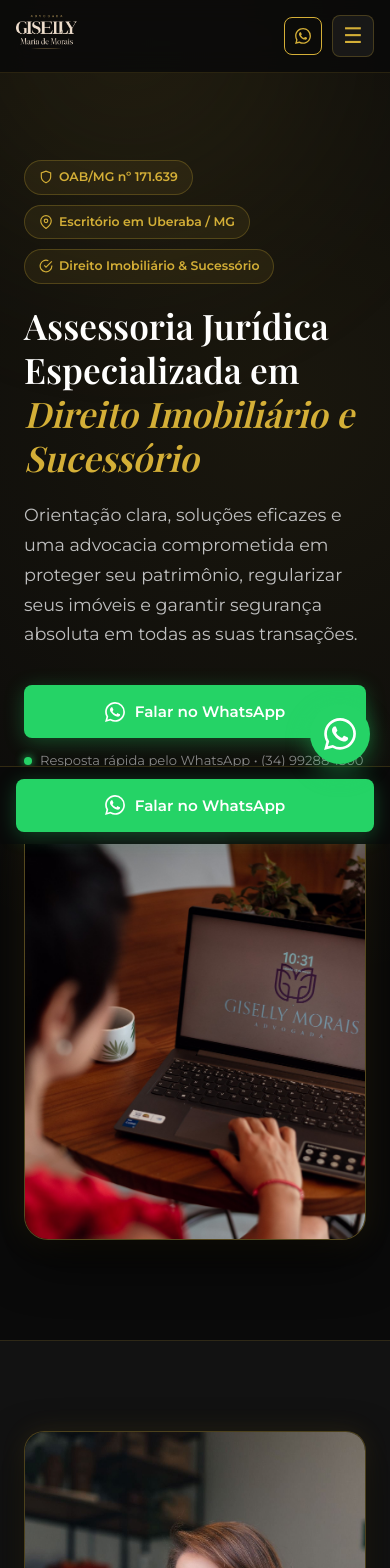
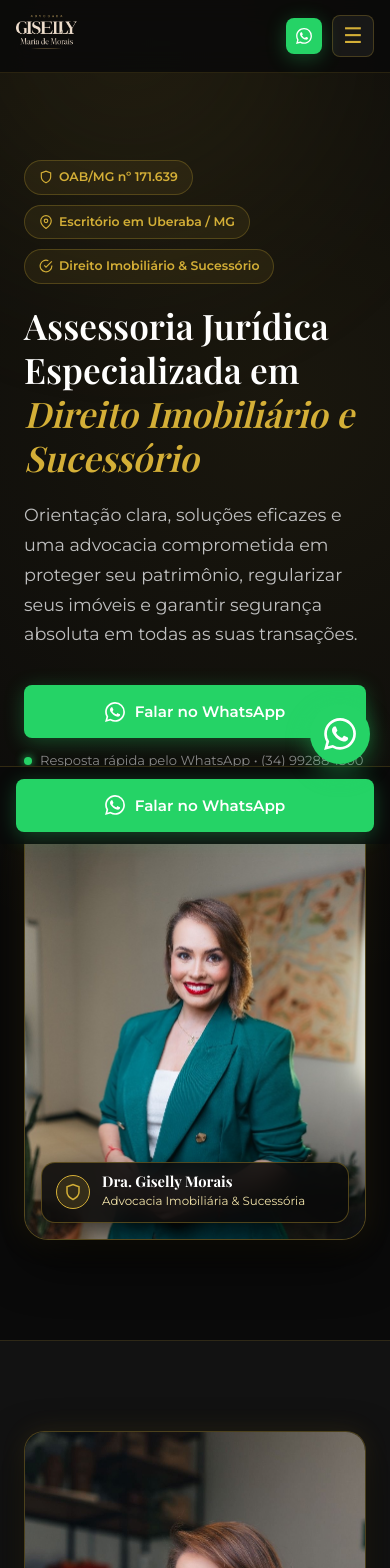
Before and after one commit to gisellyadvocacia/gisellymorais-site, a Next.js app: page / in a window 390 px wide. Shown: the top 1568 px of the page. Built offline with nearby package versions, Linux system fonts and the light colour scheme.

Commit message:
fix(hero-nav): substituir foto antiga com notebook por retrato executivo e blindar menu mobile

```diff
--- a/app/globals.css
+++ b/app/globals.css
@@ -300,6 +300,56 @@
   object-fit: cover;
   object-position: top center;
   display: block;
+}
+
+.hero-image-frame {
+  position: relative;
+}
+
+.hero-badge-overlay {
+  position: absolute;
+  bottom: 16px;
+  left: 16px;
+  right: 16px;
+  background: rgba(10, 10, 10, 0.88);
+  backdrop-filter: blur(14px);
+  -webkit-backdrop-filter: blur(14px);
+  border: 1px solid rgba(212, 175, 55, 0.35);
+  border-radius: 14px;
+  padding: 10px 14px;
+  display: flex;
+  align-items: center;
+  gap: 12px;
+  box-shadow: 0 10px 25px rgba(0, 0, 0, 0.6);
+  z-index: 2;
+}
+
+.hero-badge-overlay-icon {
+  width: 34px;
+  height: 34px;
+  border-radius: 50%;
+  background: rgba(212, 175, 55, 0.15);
+  border: 1px solid var(--gold-primary);
+  display: flex;
+  align-items: center;
+  justify-content: center;
+  color: var(--gold-primary);
+  flex-shrink: 0;
+}
+
+.hero-badge-overlay strong {
+  display: block;
+  font-family: var(--font-heading);
+  font-size: 0.92rem;
+  color: #ffffff;
+  line-height: 1.2;
+}
+
+.hero-badge-overlay span {
+  display: block;
+  font-size: 0.74rem;
+  color: var(--gold-light);
+  margin-top: 1px;
 }
 
 /* Dores / Situações */
@@ -1074,9 +1124,15 @@
     gap: 10px;
   }
 
-  /* 1. O menu horizontal desktop FICA ESTRITAMENTE OCULTO NO MOBILE */
+  /* 1. O menu horizontal de texto FICA 100% ESTRITAMENTE OCULTO NO MOBILE */
+  .nav-links:not(.active) {
+    display: none !important;
+    visibility: hidden !important;
+    pointer-events: none !important;
+    opacity: 0 !important;
+  }
+
   .nav-links {
-    display: none;
     position: fixed;
     top: 72px;
     left: 0;
@@ -1100,10 +1156,11 @@
 
   /* 2. Drawer aberto com fluidez */
   .nav-links.active {
-    display: flex;
+    display: flex !important;
+    visibility: visible !important;
     transform: translateY(0);
-    opacity: 1;
-    pointer-events: auto;
+    opacity: 1 !important;
+    pointer-events: auto !important;
   }
 
   .nav-links a {
--- a/app/page.tsx
+++ b/app/page.tsx
@@ -86,6 +86,17 @@
                 className="hero-image"
                 priority
               />
+              <div className="hero-badge-overlay">
+                <div className="hero-badge-overlay-icon">
+                  <svg viewBox="0 0 24 24" width="18" height="18" fill="none" stroke="currentColor" strokeWidth="2">
+                    <path d="M12 22s8-4 8-10V5l-8-3-8 3v7c0 6 8 10 8 10z" />
+                  </svg>
+                </div>
+                <div>
+                  <strong>Dra. Giselly Morais</strong>
+                  <span>Advocacia Imobiliária &amp; Sucessória</span>
+                </div>
+              </div>
             </div>
           </div>
         </div>
--- a/components/Navbar.tsx
+++ b/components/Navbar.tsx
@@ -64,13 +64,13 @@
             href={WA}
             target="_blank"
             rel="noopener noreferrer"
-            className="btn btn-gold-outline nav-cta"
+            className="btn btn-whatsapp nav-cta"
             aria-label="Atendimento pelo WhatsApp: (34) 99288-1500"
           >
             <svg viewBox="0 0 24 24" width="16" height="16" fill="currentColor" style={{ flexShrink: 0 }}>
               <path d="M17.472 14.382c-.297-.149-1.758-.867-2.03-.967-.273-.099-.471-.148-.67.15-.197.297-.767.966-.94 1.164-.173.199-.347.223-.644.075-.297-.15-1.255-.463-2.39-1.475-.883-.788-1.48-1.761-1.653-2.059-.173-.297-.018-.458.13-.606.134-.133.298-.347.446-.52.149-.174.198-.298.298-.497.099-.198.05-.371-.025-.52-.075-.149-.669-1.612-.916-2.207-.242-.579-.487-.5-.669-.51-.173-.008-.371-.01-.57-.01-.198 0-.52.074-.792.372-.272.297-1.04 1.016-1.04 2.479 0 1.462 1.065 2.875 1.213 3.074.149.198 2.096 3.2 5.077 4.487.709.306 1.262.489 1.694.625.712.227 1.36.195 1.871.118.571-.085 1.758-.719 2.006-1.413.248-.694.248-1.289.173-1.413-.074-.124-.272-.198-.57-.347m-5.421 7.403h-.004a9.87 9.87 0 01-5.031-1.378l-.361-.214-3.741.982.998-3.648-.235-.374a9.86 9.86 0 01-1.51-5.26c.001-5.45 4.436-9.884 9.888-9.884 2.64 0 5.122 1.03 6.988 2.898a9.825 9.825 0 012.893 6.994c-.003 5.45-4.437 9.884-9.885 9.884m8.413-18.297A11.815 11.815 0 0012.05 0C5.495 0 .16 5.335.157 11.892c0 2.096.547 4.142 1.588 5.945L.057 24l6.305-1.654a11.882 11.882 0 005.683 1.448h.005c6.554 0 11.89-5.335 11.893-11.893a11.821 11.821 0 00-3.48-8.413z" />
             </svg>
-            <span className="nav-cta-text">(34) 99288-1500</span>
+            <span className="nav-cta-text">WhatsApp</span>
           </a>
           <button
             type="button"
```
Also changed, not shown: public/images/hero.jpg.
